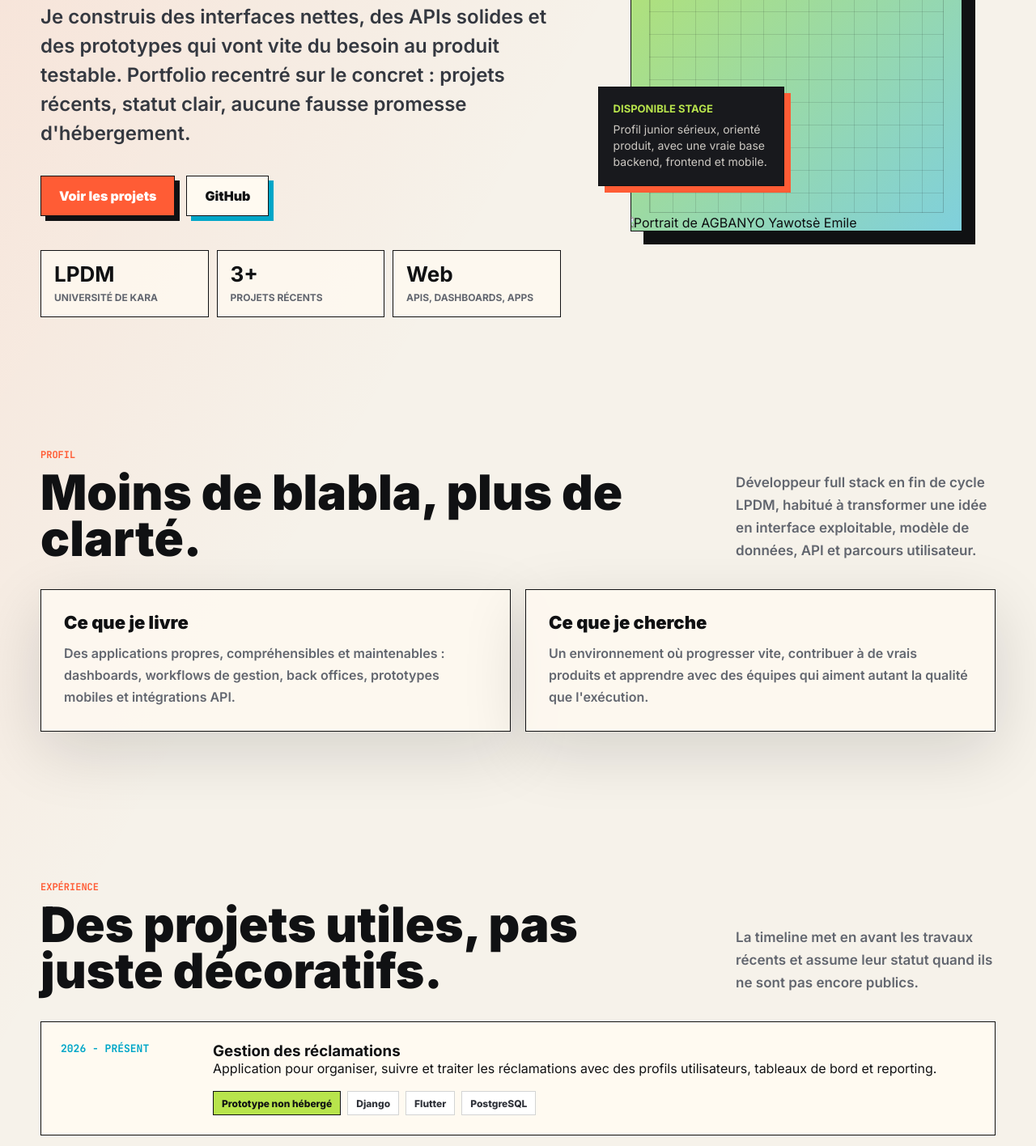
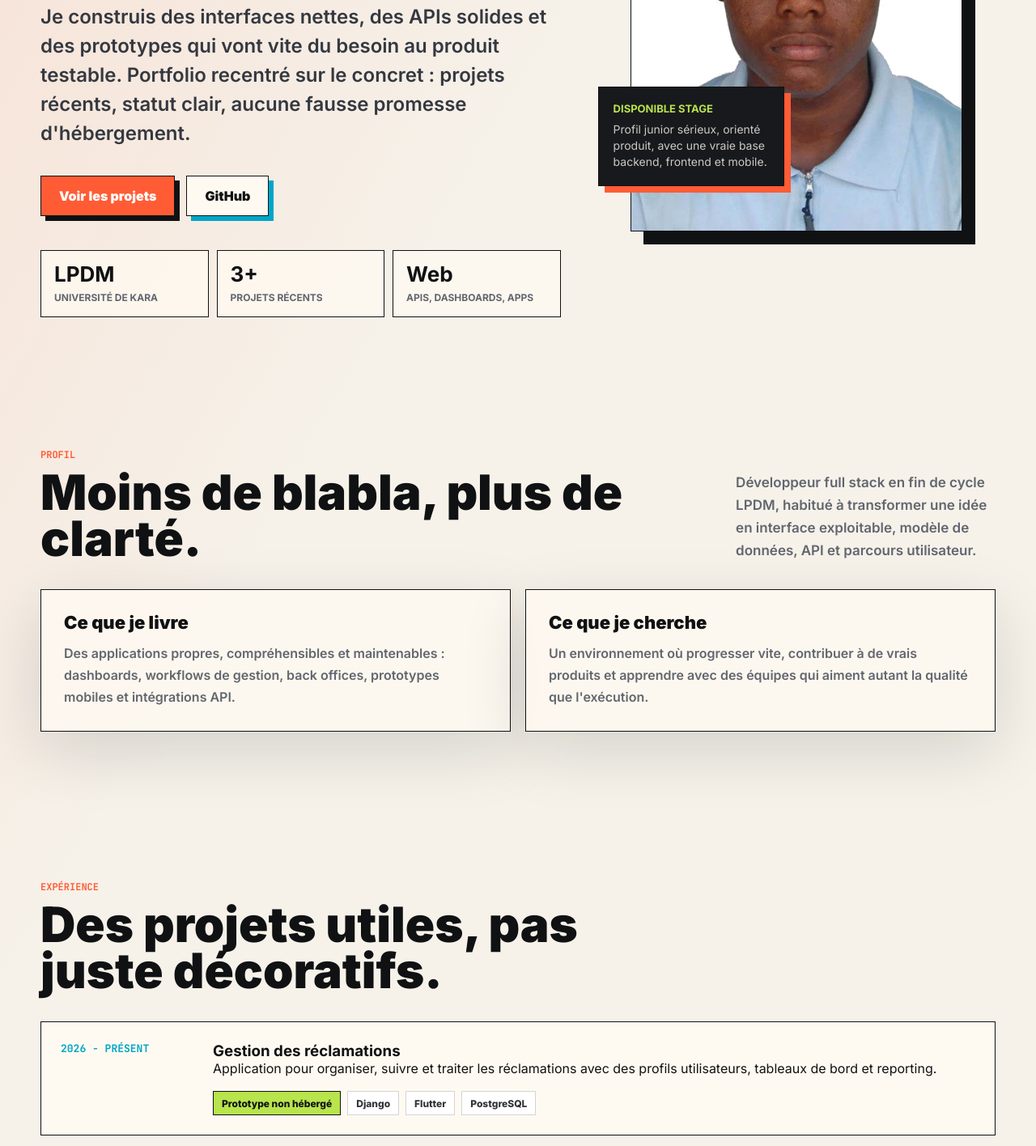
Before and after one commit to Emile-zola/portfolio, a plain HTML site: page index.html in a window 1280 px wide. Shown: the part 490-1906 px from the top of the page at 81% size. Drawn offline with Linux system fonts and the light colour scheme.

Commit message:
Fix image source and comment out text
Updated image source path and commented out two paragraphs.

```diff
--- a/index.html
+++ b/index.html
@@ -698,7 +698,7 @@
 
       <div class="portrait-wrap" aria-label="Portrait">
         <div class="portrait-card">
-          <img src="images/zola.jpeg" alt="Portrait de AGBANYO Yawotsè Emile">
+          <img src="zola.jpeg" alt="Portrait de AGBANYO Yawotsè Emile">
         </div>
         <div class="float-note">
           <strong>Disponible stage</strong>
@@ -736,7 +736,7 @@
           <h2 class="section-title">Des projets utiles, pas juste décoratifs.</h2>
         </div>
         <p class="section-lead">
-          La timeline met en avant les travaux récents et assume leur statut quand ils ne sont pas encore publics.
+          <!--La timeline met en avant les travaux récents et assume leur statut quand ils ne sont pas encore publics.-->
         </p>
       </div>
       <div class="timeline">
@@ -834,7 +834,7 @@
           <h2 class="section-title">Sélection courte, statut honnête.</h2>
         </div>
         <p class="section-lead">
-          Les projets non déployés restent visibles comme prototypes : c'est plus professionnel que des liens vides.
+          <!--Les projets non déployés restent visibles comme prototypes : c'est plus professionnel que des liens vides.-->
         </p>
       </div>
       <div class="project-grid">
```
